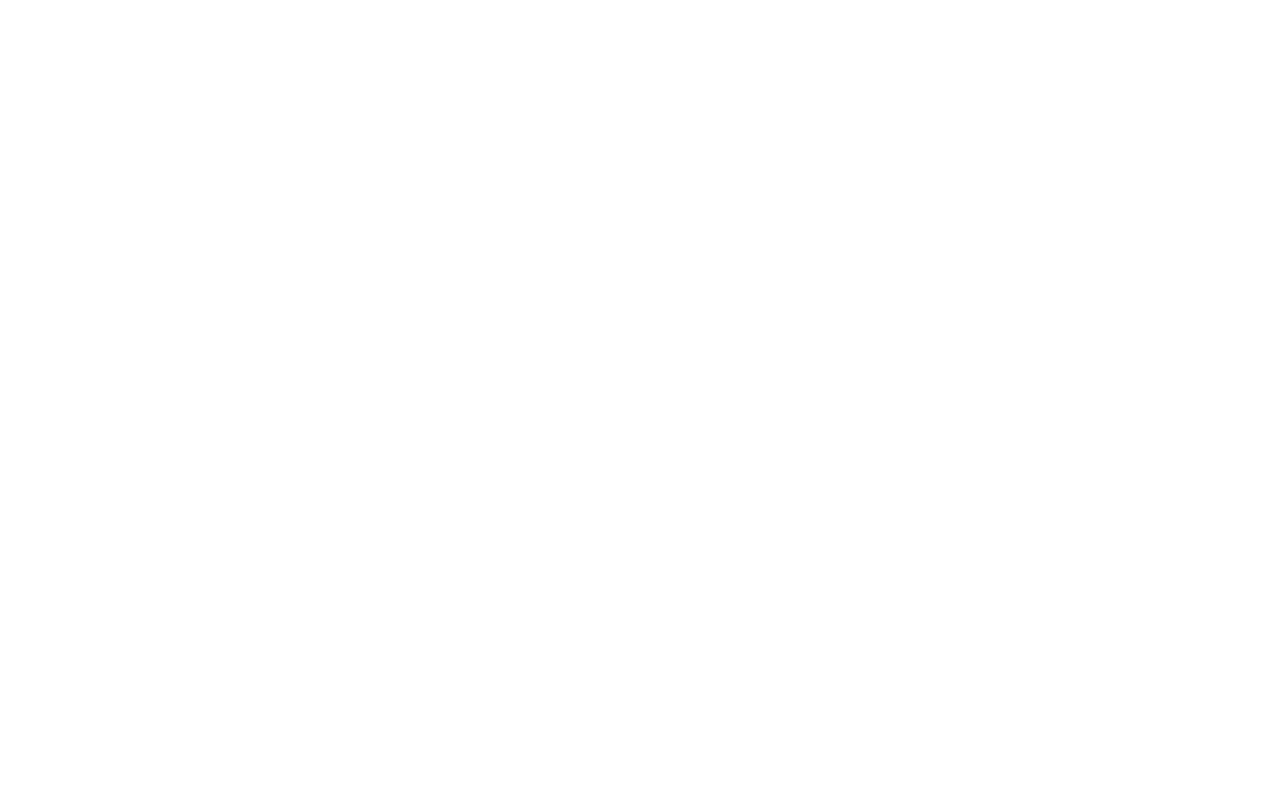
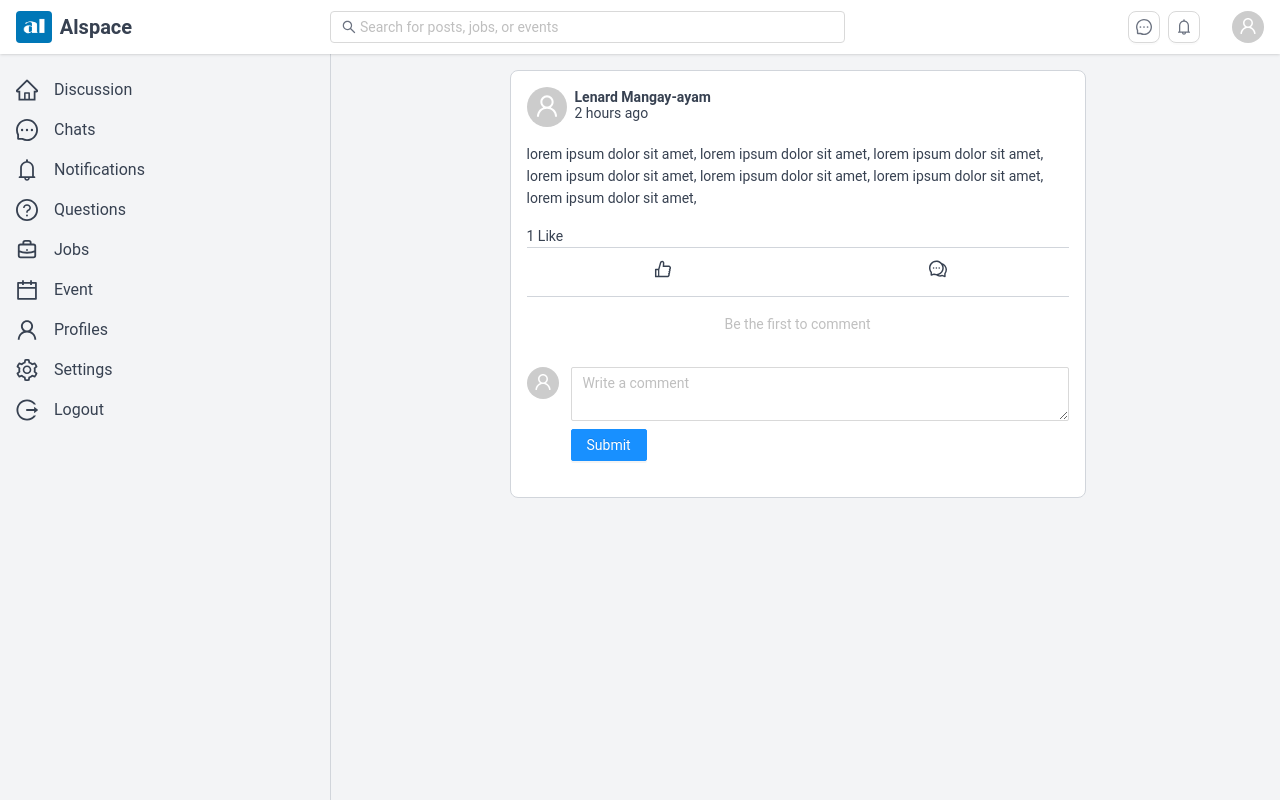
Before and after one commit to lenard123/alspace, a React (Vite) app in the folder client/: page /posts/1 in a window 1280 px wide. Before the commit this address had no page. Built offline with nearby package versions, Linux system fonts and the light colour scheme.

Commit message:
Change page name convention

```diff
--- a/client/src/App.jsx
+++ b/client/src/App.jsx
@@ -2,10 +2,10 @@
 
 import MainLayout from './components/layout/MainLayout'
 
-import Home from './pages/Home/Home'
-import Notifications from './pages/Notifications/Notifications'
-import Post from './pages/Post/[id]'
-import Questions from './pages/Qustions/Qustions'
+import Home from './pages/home'
+import Notifications from './pages/notifications'
+import Post from './pages/posts/[id]'
+import Questions from './pages/questions'
 import Jobs from './pages/jobs'
 
 export default () => (
@@ -14,7 +14,7 @@
 
             <Route path='/' element={<MainLayout />} >
                 <Route index element={<Home />}/>
-                <Route path='post/:id' element={<Post />} />
+                <Route path='posts/:id' element={<Post />} />
                 <Route path='notifications' element={<Notifications />} />
                 <Route path='questions' element={<Questions />} />
                 <Route path='jobs' element={<Jobs />} />
--- a/client/src/components/Post/Post.jsx
+++ b/client/src/components/Post/Post.jsx
@@ -50,7 +50,7 @@
                         }
                     </Spin>
                 </button>
-                <Link to='/post/1' className='flex-grow py-1 text-center bg-white hover:bg-gray-100 rounded-full'><CommentOutlined /></Link>
+                <Link to='/posts/1' className='flex-grow py-1 text-center bg-white hover:bg-gray-100 rounded-full'><CommentOutlined /></Link>
             </div>
 
             {
```
Also changed, not shown: client/src/pages/home/index.jsx (renamed from client/src/pages/Home/Home.jsx), client/src/pages/notifications/index.jsx (renamed from client/src/pages/Notifications/Notifications.jsx), client/src/pages/posts/[id].jsx (renamed from client/src/pages/Post/[id].jsx), client/src/pages/questions/index.jsx (renamed from client/src/pages/Qustions/Qustions.jsx).
